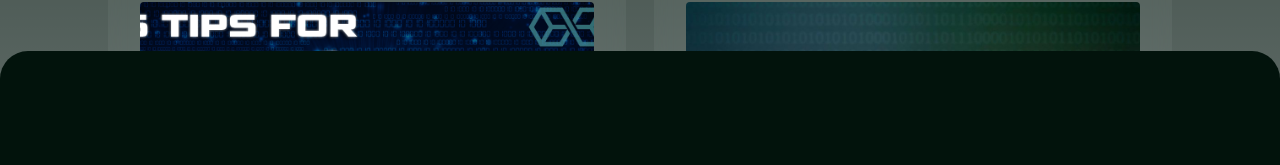
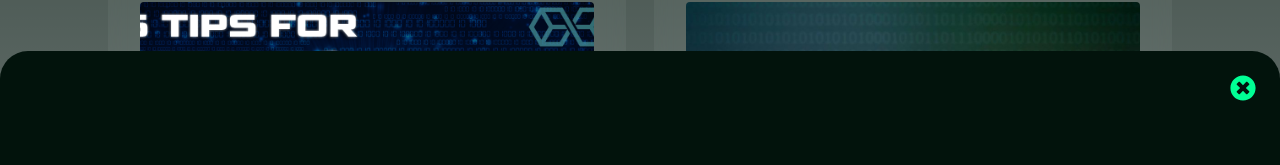
Before and after one commit to Stevolisis/green-mamba, a Next.js app: page / in a window 1280 px wide. Shown: the part 749-914 px from the top of the page. Built offline with nearby package versions, Linux system fonts and the light colour scheme.

Commit message:
close slider added to slide UI

```diff
--- a/src/components/Slider.tsx
+++ b/src/components/Slider.tsx
@@ -1,23 +1,29 @@
 "use client"
-import { useAppSelector } from '@/redux/hooks'
+import { useAppDispatch, useAppSelector } from '@/redux/hooks'
 import React from 'react'
 import CompleteProfile from './CompleteProfile';
+import { FaTimesCircle } from 'react-icons/fa';
+import { showSlide } from '@/redux/slices/profile';
 
 
 const Slider = () => {
   const { slideUp, type } = useAppSelector((state)=> state.profile);
+  const dispatch = useAppDispatch();
 
   return (
     <>
       <div className={`${slideUp && "glassMorphism !flex"} hidden transition-all duration-300 z-[49] justify-center items-center w-full h-full fixed bottom-0`}></div>
 
       <div className={`transition-transform duration-300 ease-in-out
-      ${
-        slideUp ? "transform translate-y-0" : "transform translate-y-full"
-      }
-      overflow-auto scrollbar-none sm:scrollbar-thin !z-[49] flex flex-col justify-start items-center w-full fixed h-[75vh] bottom-0 rounded-tr-[28px]
-      rounded-tl-[28px] bg-slideUp`}
+        ${
+          slideUp ? "transform translate-y-0" : "transform translate-y-full"
+        }
+        overflow-auto scrollbar-none sm:scrollbar-thin !z-[52] flex flex-col justify-start items-center w-full fixed h-[75vh] sm:h-[96vh] bottom-0 rounded-tr-[28px]
+        rounded-tl-[28px] bg-slideUp`}
       >
+        <button className='absolute right-6 top-6' onClick={()=> dispatch(showSlide())}>
+          <FaTimesCircle size={26} className='text-bgSecondary'/>
+        </button>
         {
           type === "complete_profile" ?
             <CompleteProfile/>
```
